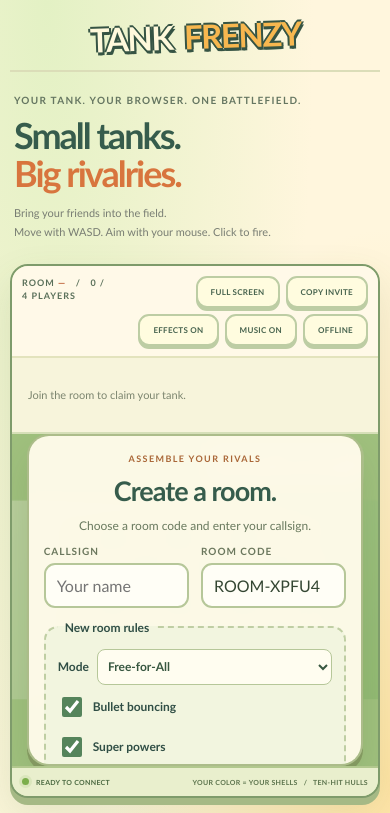
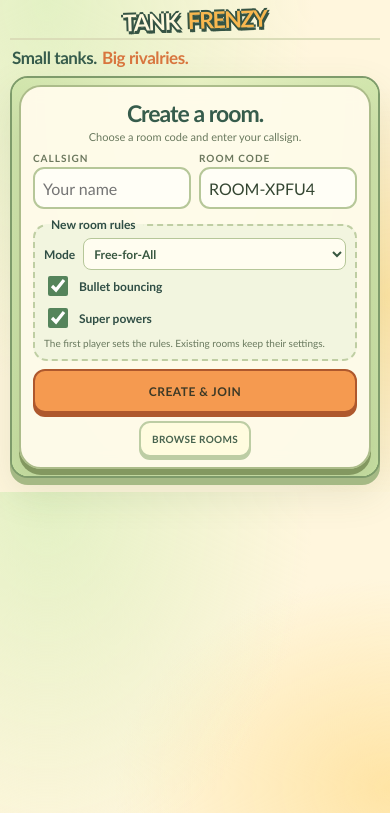
Before and after one commit to charlescsj-del/tank-frenzy, a website: page index.html in a window 390 px wide. Both pictures are taken after a click on the button "CREATE ROOM". Shown: the top 813 px of the page. Drawn offline with Linux system fonts and the light colour scheme; no server answers.

Commit message:
Release v1.7.1: keep room forms above the fold on phones
Give Create and Join a compact form-specific layout. Keep the Small tanks. Big rivalries. tagline on one line, hide inactive arena chrome and help content, tighten phone form spacing, and scroll to the top when opening either form. Preserve the room browser and game layouts.

Synchronize release version and changelog. Verify all 89 automated tests, including transitions into and out of the form.

```diff
--- a/client.js
+++ b/client.js
@@ -25,7 +25,8 @@ $('versionBadge').setAttribute('aria-label','Tank Frenzy version '+FIELD.version
 function status(text){$('status').textContent=text;}
 function networkMessage(title,text,form=false){
   $('waitingRoom').hidden=true;$('countdown').hidden=true;$('arena').classList.toggle('waiting-room',false);
-  document.body.classList.toggle('in-lobby',false);$('arena').classList.toggle('lobby-open',false);
+  document.body.classList.toggle('in-lobby',false);document.body.classList.toggle('in-room-form',form);
+  $('arena').classList.toggle('lobby-open',false);$('arena').classList.toggle('room-form-open',form);
   $('overlay').classList.remove('hidden');$('dialogTitle').textContent=title;$('dialogText').textContent=text;
   $('joinFields').hidden=!form;$('action').hidden=!form;$('action').disabled=false;
   lobbyVisible=false;$('roomBrowser').hidden=true;$('browseRooms').hidden=!form;
@@ -36,6 +37,7 @@ function showRoomForm(code,mode=null){
   networkMessage(mode==='create'?'Create a room.':'Join '+code+'.',mode==='create'?'Choose a room code and enter your callsign.':'Enter your callsign to join the battle.',true);
   $('action').textContent=mode==='create'?'CREATE & JOIN':'JOIN ARENA';
   $('gameMode').value=selectedGameMode;$('bounceOption').checked=true;$('powersOption').checked=true;
+  window.scrollTo?.(0,0);
 }
 function selectGameMode(mode){selectedGameMode=mode;selectedRoom=null;$('ffaMode').setAttribute('aria-pressed',String(mode==='ffa'));$('teamMode').setAttribute('aria-pressed',String(mode==='teams'));renderRooms();}
 $('ffaMode').addEventListener('click',()=>selectGameMode('ffa'));
--- a/index.html
+++ b/index.html
@@ -196,6 +196,26 @@ button:focus-visible,summary:focus-visible,input:focus-visible,select:focus-visi
 .countdown{position:absolute;inset:0;z-index:2;display:flex;align-items:center;justify-content:center;flex-direction:column;pointer-events:none;background:#35513c22;color:#fff5b0;text-shadow:0 5px #3b5d47,3px 0 #3b5d47,-3px 0 #3b5d47}
 .countdown span{font-weight:1000;font-size:clamp(18px,4vw,32px);letter-spacing:3px}
 .countdown strong{font:1000 clamp(100px,22vh,190px)/1.15 var(--round-font)}
+/* Create/Join uses the available page height without changing the room browser. */
+.in-room-form .intro{padding:12px 0}.in-room-form .intro .eyebrow,.in-room-form .intro p:last-child,.in-room-form .bottom,.in-room-form footer{display:none}
+.in-room-form .intro h1{font-size:clamp(18px,2.8vw,25px);letter-spacing:-.6px;line-height:1.15}
+.in-room-form .intro h1 br{display:none}.in-room-form .intro h1 span{font-weight:900;padding-left:.3em}
+.game.room-form-open .arena-header,.game.room-form-open .battlebar,.game.room-form-open canvas,.game.room-form-open .stage-label{display:none}
+.game.room-form-open .overlay{position:relative;padding:12px;background:radial-gradient(ellipse at top,#eaf3c6,#c9e1a4)}
+.game.room-form-open .dialog{width:min(520px,100%);max-height:none;overflow:visible}
+@media(max-width:570px){
+  .in-room-form .page{padding-top:6px}.in-room-form .masthead{padding:3px 0 6px}.in-room-form .brand{font-size:23px}
+  .in-room-form .intro{padding:8px 2px}.in-room-form .intro h1{font-size:17px;letter-spacing:-.4px}
+  .game.room-form-open .overlay{padding:7px}.game.room-form-open .dialog{padding:12px 12px 10px}
+  .game.room-form-open .dialog .eyebrow{display:none}.game.room-form-open .dialog h2{font-size:23px;margin:0 0 3px}
+  .game.room-form-open .dialog>p{font-size:11px;line-height:1.35;margin:0 0 8px}
+  .game.room-form-open .join-fields{margin:6px 0 8px;gap:8px}.game.room-form-open .join-fields input{margin-top:3px;padding:8px;min-height:42px}
+  .game.room-form-open .room-settings{margin:4px 0 8px;padding:6px 9px}.game.room-form-open .room-settings label{min-height:32px}.game.room-form-open .room-settings select{min-height:32px}
+  .game.room-form-open .room-settings p{font-size:10px!important;line-height:1.3;margin:3px 0!important}
+  .game.room-form-open #action{width:100%;min-height:44px;padding:8px}
+  .game.room-form-open #browseRooms{min-height:36px;margin-top:8px;padding:6px 11px}
+  .game.room-form-open #networkNote{display:none}
+}
 @media(pointer:coarse) and (hover:none){.game.mobile-active .room-actions{width:min(340px,calc(100vw - 16px))}.game.waiting-room .waiting-panel{min-height:100%;padding:18px 12px}.game.waiting-room .arena-header{grid-template-columns:minmax(0,1fr) 44px}.game.waiting-room .arena-menu-button{grid-column:2}}
 </style>
 </head>
--- a/package.json
+++ b/package.json
@@ -1,6 +1,6 @@
 {
   "name": "tank-frenzy",
-  "version": "1.7.0",
+  "version": "1.7.1",
   "private": true,
   "scripts": { "start": "node server.cjs", "test": "node --test tests/*.test.cjs" },
   "dependencies": { "ws": "8.21.3" },
--- a/shared.js
+++ b/shared.js
@@ -1,6 +1,6 @@
 (function(root) {
   const data = {
-    version:'1.7.0',maxHealth:10,laserDamage:4,laserRadius:6,barrelLength:40,doubleBarrelOffset:6,turretHeight:28,
+    version:'1.7.1',maxHealth:10,laserDamage:4,laserRadius:6,barrelLength:40,doubleBarrelOffset:6,turretHeight:28,
     width: 1600, height: 1040, maxPlayers: 4, targetScore: 10, fireCooldown: .42, shellSpeed: 410,
     maxShells:144,maxShellsPerPlayer:36,powerDuration:10,pickupInterval:12,pickupLifetime:20,pickupRadius:60,
     powers:['laser','double','speed','machine','immortal','restore'],
```
Also changed, not shown: tests/mobile.test.cjs (+6 -0 lines), CHANGELOG.md, README.md, 1 other file.
